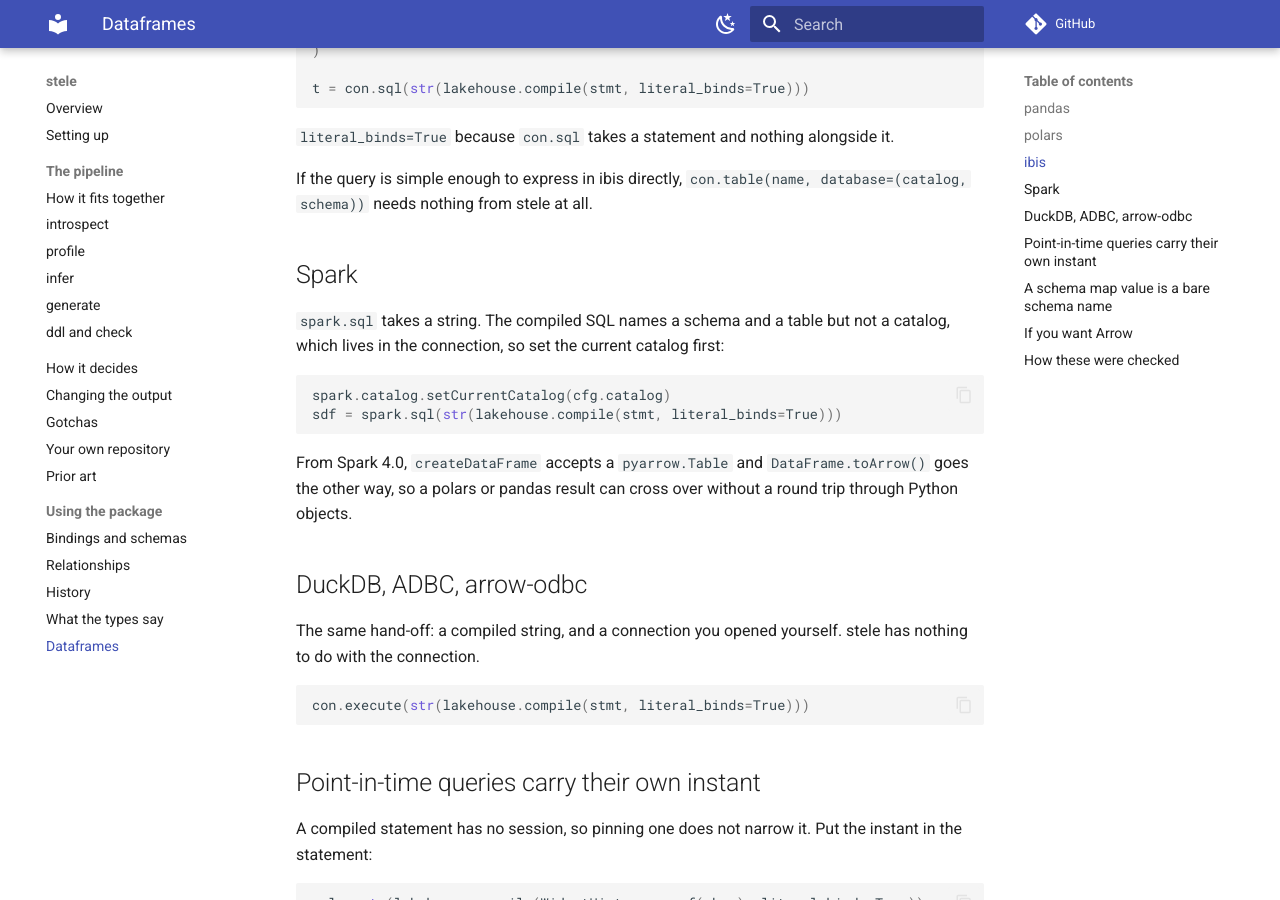
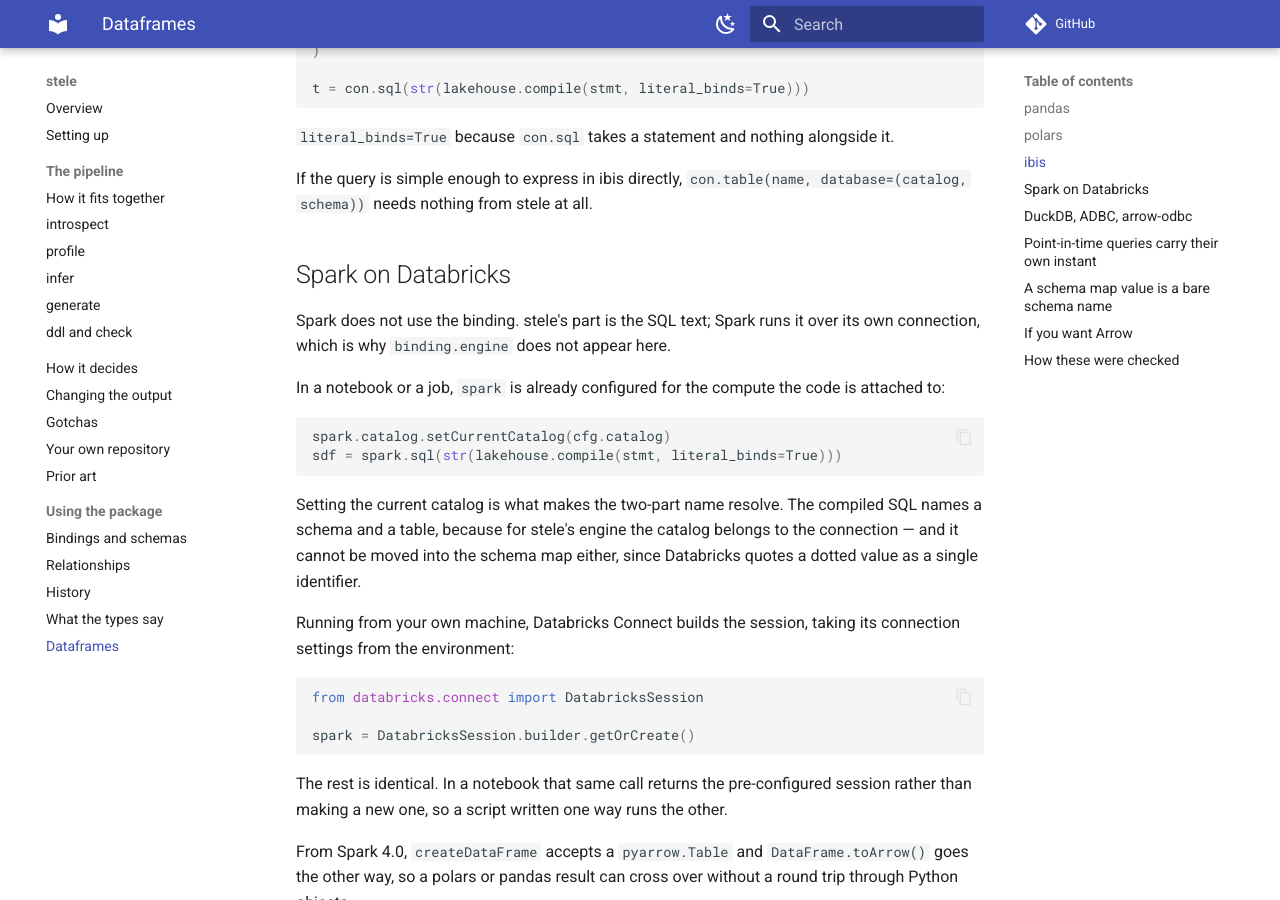
Before and after one commit to dchud/stele, an MkDocs documentation site: the page built from docs/generated/dataframes.md, in a window 1280 px wide and 900 px high, scrolled down 1992 px. Built offline with MkDocs 1.6.1 and Material for MkDocs 9.7.7, drawn with Linux system fonts in a browser that asks for light colours; comment, search, counter and statistics services are not loaded; some of the changed text lies outside the part shown.

Commit message:
docs: split the Spark recipe by where the code runs
One "Spark" section covered two situations that differ at the first line. In
a Databricks notebook or job, `spark` is already configured for the attached
compute. From a local machine, Databricks Connect builds the session with
DatabricksSession.builder.getOrCreate(), taking connection settings from the
environment - and in a notebook that same call returns the pre-configured
session, so a script written one way runs the other.

The section also now says the thing that explains its shape: Spark does not
use the binding at all. stele produces the SQL text and Spark runs it over
its own connection, which is why binding.engine appears in every other
recipe and not this one.

Setting the current catalog is tied to the reason for it. The compiled SQL
is two-part because for stele's engine the catalog belongs to the
connection, and it cannot be moved into the schema map either, since
Databricks quotes a dotted value as a single identifier - which the page
already demonstrates further down.

The provenance note records that the Databricks Connect behaviour comes from
Databricks' documentation rather than from a run here.

````diff
--- a/docs/generated/dataframes.md
+++ b/docs/generated/dataframes.md
@@ -98,16 +98,36 @@
 If the query is simple enough to express in ibis directly, `con.table(name,
 database=(catalog, schema))` needs nothing from stele at all.
 
-## Spark
+## Spark on Databricks
 
-`spark.sql` takes a string. The compiled SQL names a schema and a table but
-not a catalog, which lives in the connection, so set the current catalog
-first:
+Spark does not use the binding. stele's part is the SQL text; Spark runs it
+over its own connection, which is why `binding.engine` does not appear here.
+
+In a notebook or a job, `spark` is already configured for the compute the
+code is attached to:
 
 ```python
 spark.catalog.setCurrentCatalog(cfg.catalog)
 sdf = spark.sql(str(lakehouse.compile(stmt, literal_binds=True)))
 ```
+
+Setting the current catalog is what makes the two-part name resolve. The
+compiled SQL names a schema and a table, because for stele's engine the
+catalog belongs to the connection — and it cannot be moved into the schema
+map either, since Databricks quotes a dotted value as a single identifier.
+
+Running from your own machine, Databricks Connect builds the session, taking
+its connection settings from the environment:
+
+```python
+from databricks.connect import DatabricksSession
+
+spark = DatabricksSession.builder.getOrCreate()
+```
+
+The rest is identical. In a notebook that same call returns the
+pre-configured session rather than making a new one, so a script written one
+way runs the other.
 
 From Spark 4.0, `createDataFrame` accepts a `pyarrow.Table` and
 `DataFrame.toArrow()` goes the other way, so a polars or pandas result can
@@ -174,8 +194,9 @@
 mssql and Databricks dialects.
 
 polars, ibis, Spark and DuckDB are not installed here, so those recipes were
-not executed. ibis's connection parameters and `.sql()` come from its own
-backend documentation. polars unwrapping a Databricks engine to the raw
-cursor, and fetching Arrow from it, comes from reading its database reader;
-the exact keyword for passing parameters separately is worth confirming
-against the version you install.
+not executed. The Databricks Connect session builder, and its behaviour in a
+notebook, come from Databricks' own documentation. ibis's connection parameters
+and `.sql()` come from its own backend documentation. polars unwrapping a
+Databricks engine to the raw cursor, and fetching Arrow from it, comes from
+reading its database reader; the exact keyword for passing parameters
+separately is worth confirming against the version you install.
````
Also changed, not shown: 4 other files.
